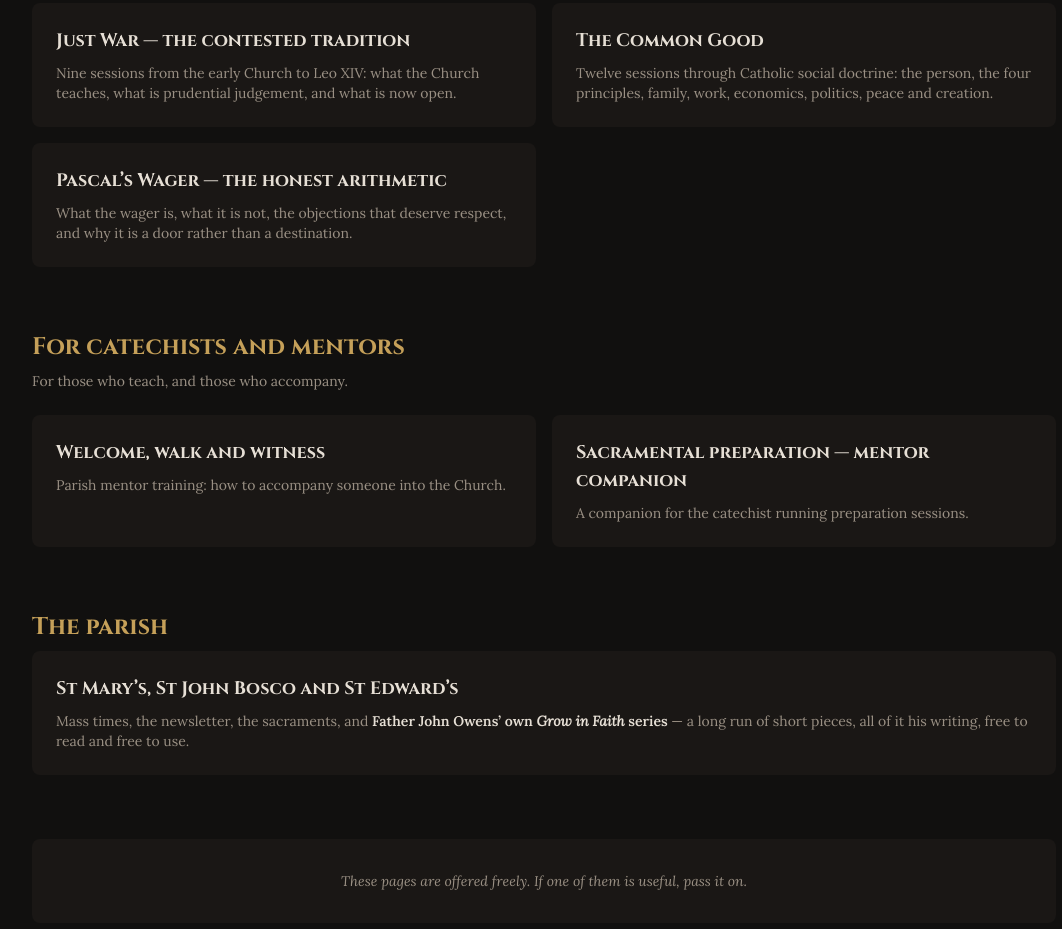
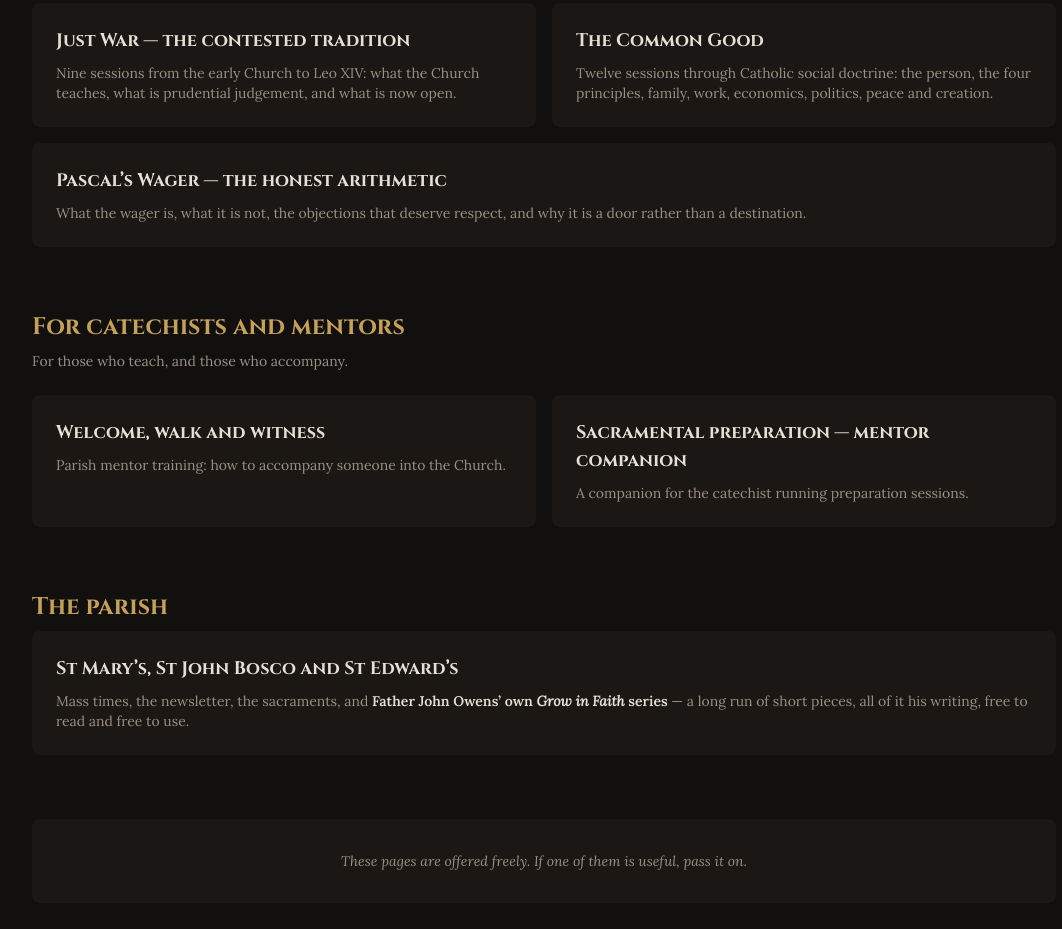
Before and after one commit to 3stepuk/1582-rheims, a plain HTML site: page resources.html in a window 1280 px wide. Shown: the part 2903-3832 px from the top of the page, without its empty margins (96-1158 px from the left). Drawn offline with nearby package versions, Linux system fonts and the light colour scheme.

Commit message:
Resources: close the gap in 'Thinking it through' (odd card out spans the row)

```diff
--- a/resources.html
+++ b/resources.html
@@ -212,7 +212,7 @@
                     <h3 class="text-lg font-bold mb-2">The Common Good</h3>
                     <p class="text-sm text-antique-muted font-serif">Twelve sessions through Catholic social doctrine: the person, the four principles, family, work, economics, politics, peace and creation.</p>
                 </a>
-                <a class="card block antique-border bg-antique-card rounded-lg p-6 transition-colors" href="https://3stepuk.github.io/Pascals-Wager/">
+                <a class="card block sm:col-span-2 antique-border bg-antique-card rounded-lg p-6 transition-colors" href="https://3stepuk.github.io/Pascals-Wager/">
                     <h3 class="text-lg font-bold mb-2">Pascal&rsquo;s Wager &mdash; the honest arithmetic</h3>
                     <p class="text-sm text-antique-muted font-serif">What the wager is, what it is not, the objections that deserve respect, and why it is a door rather than a destination.</p>
                 </a>
```
